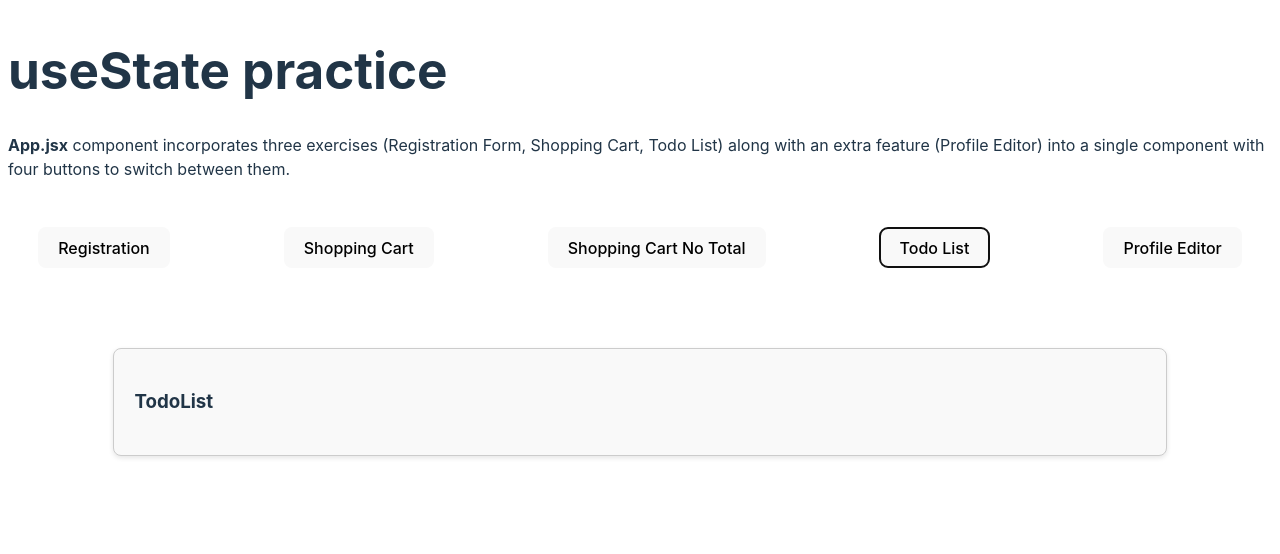
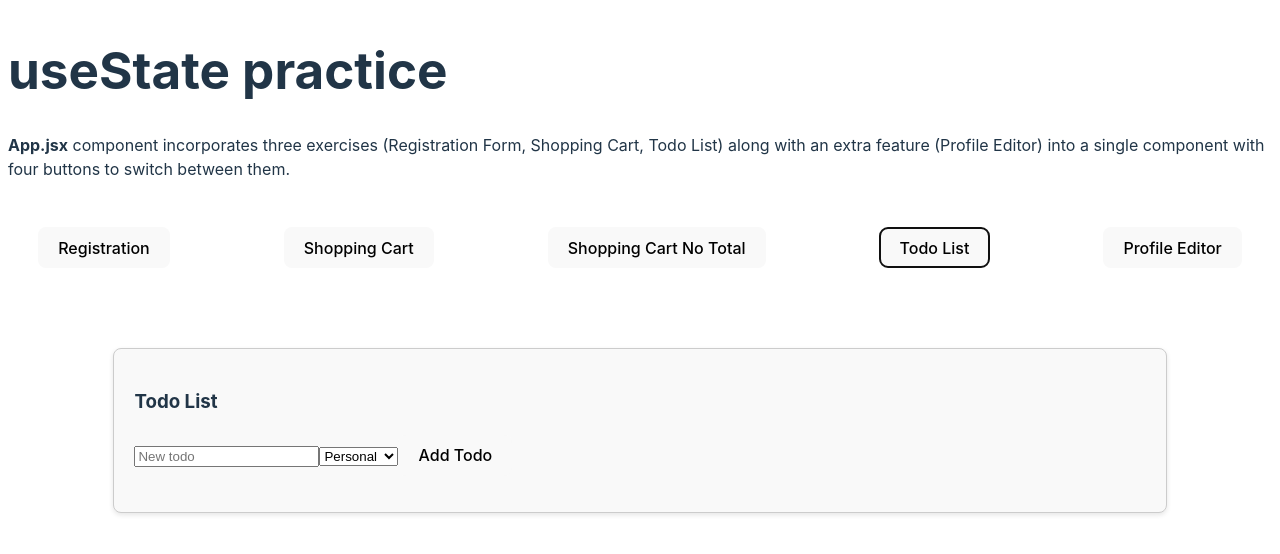
Before and after one commit to marcius02/stateFormPra, a React (Vite) app: page / in a window 1280 px wide. Both pictures are taken after a click on the button "Todo List". Shown: the top 554 px of the page. Built offline with nearby package versions, Linux system fonts and the light colour scheme.

Commit message:
feat: todo list

```diff
--- a/src/TodoList.jsx
+++ b/src/TodoList.jsx
@@ -1,12 +1,63 @@
-import  { useState } from "react";
+import { useState } from "react";
 
 export default function TodoList() {
-  const [state, setState] = useState();
+  const [todos, setTodos] = useState([]);
+  const [newTodo, setNewTodo] = useState({ text: "", category: "personal" });
 
-  // Your implementation here
+  const addTodo = (e) => {
+    e.preventDefault();
+    setTodos([...todos, { ...newTodo, completed: false }]);
+    setNewTodo({ text: "", category: "personal" });
+  };
+
+  const toggleComplete = (index) => {
+    const updatedTodos = [...todos];
+    updatedTodos[index].completed = !updatedTodos[index].completed;
+    setTodos(updatedTodos);
+  };
+
   return (
     <>
-      <h3>TodoList</h3>
+      <h3>Todo List</h3>
+      <div>
+        <form onSubmit={addTodo}>
+          <input
+            type="text"
+            value={newTodo.text}
+            onChange={(e) => setNewTodo({ ...newTodo, text: e.target.value })}
+            placeholder="New todo"
+            required
+          />
+          <select
+            value={newTodo.category}
+            onChange={(e) =>
+              setNewTodo({ ...newTodo, category: e.target.value })
+            }
+          >
+            <option value="personal">Personal</option>
+            <option value="work">Work</option>
+            <option value="shopping">Shopping</option>
+          </select>
+          <button type="submit">Add Todo</button>
+        </form>
+        <ul>
+          {todos.map((todo, index) => (
+            <li
+              key={index}
+              style={{
+                textDecoration: todo.completed ? "line-through" : "none",
+              }}
+            >
+              <input
+                type="checkbox"
+                checked={todo.completed}
+                onChange={() => toggleComplete(index)}
+              />
+              {todo.text} - {todo.category}
+            </li>
+          ))}
+        </ul>
+      </div>
     </>
   );
 }
```
